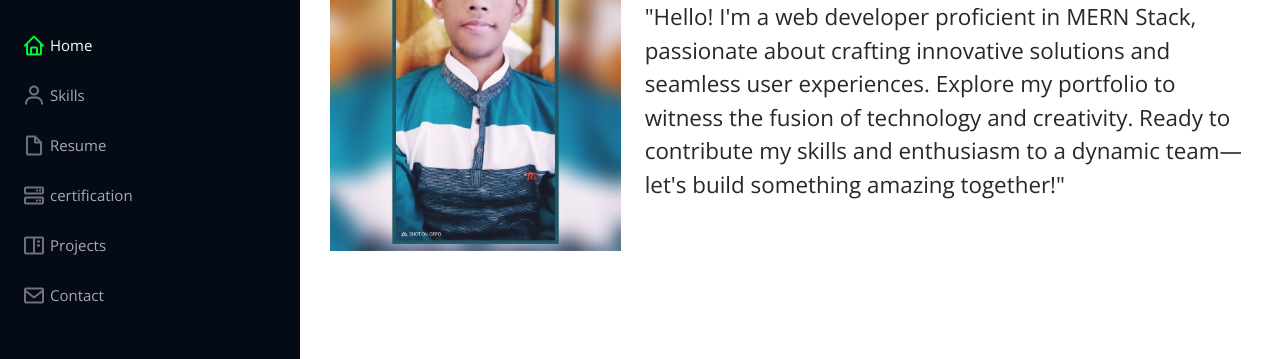
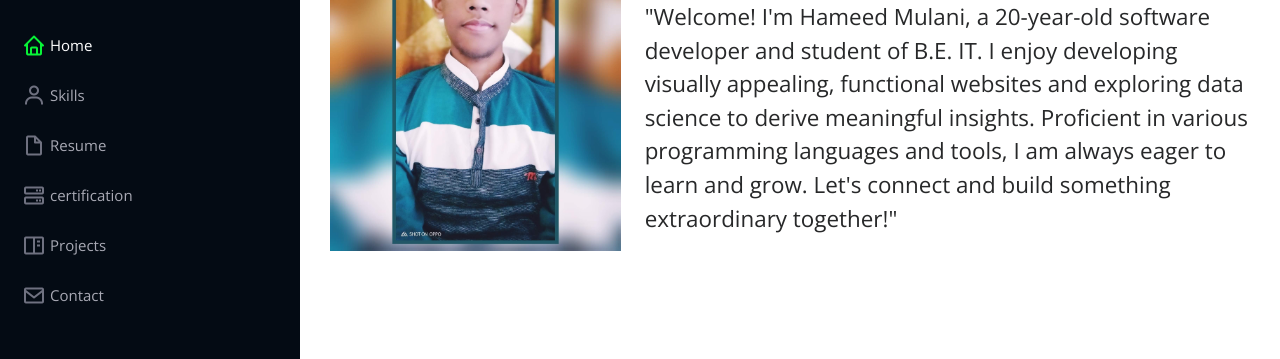
Before and after one commit to vijayguptagh/website, a plain HTML site: page index.html in a window 1280 px wide. Shown: the part 260-619 px from the top of the page. Drawn offline with nearby package versions, Linux system fonts and the light colour scheme.

Commit message:
Updated homepage

```diff
--- a/index.html
+++ b/index.html
@@ -103,12 +103,14 @@
 
 
                         <p style="font-size: 1.4rem;">
-                            "Hello! I'm a web developer proficient in MERN Stack, passionate about crafting innovative
+                            "Welcome! I'm Hameed Mulani, a 20-year-old software developer and student of B.E. IT. I enjoy developing visually appealing, functional websites and exploring data science to derive meaningful insights. Proficient in various programming languages and tools, I am always eager to learn and grow. Let's connect and build something extraordinary together!"
+
+<!--                             Hello! I'm a web developer proficient in MERN Stack, passionate about crafting innovative
                             solutions and
                             seamless user experiences. Explore my portfolio to witness the fusion of technology and
                             creativity. Ready
                             to contribute my skills and enthusiasm to a dynamic team—let's build something amazing
-                            together!"
+                            together!" -->
                         </p>
                     </div>
                 </div>
```
